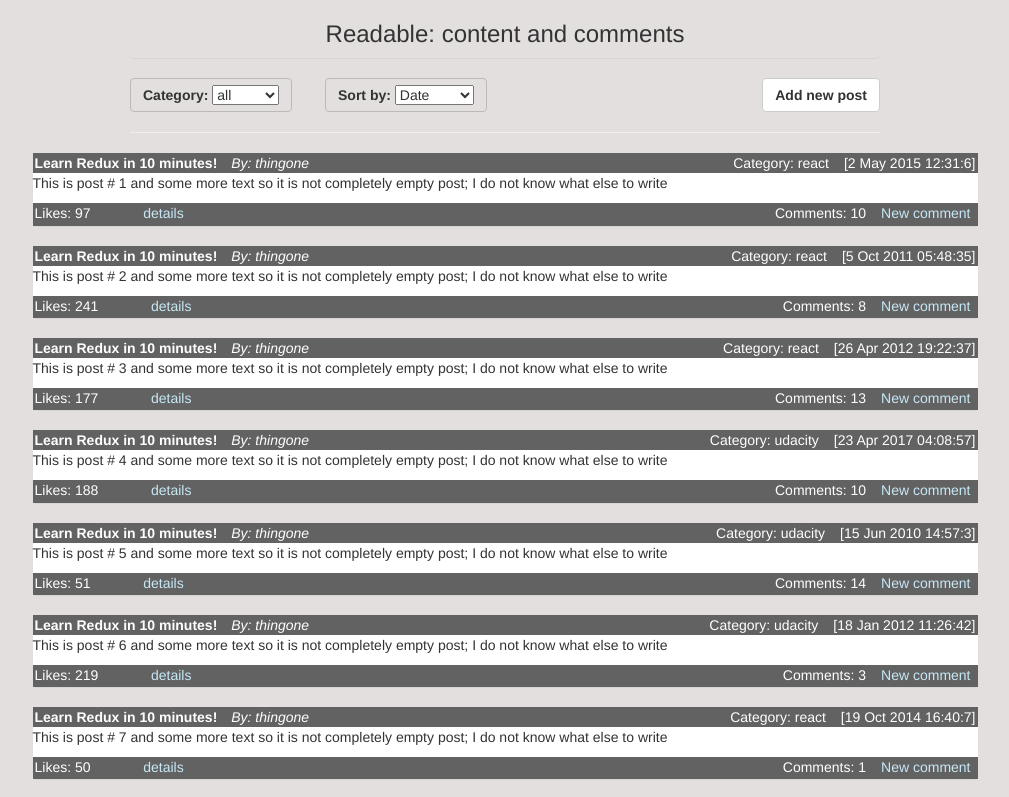
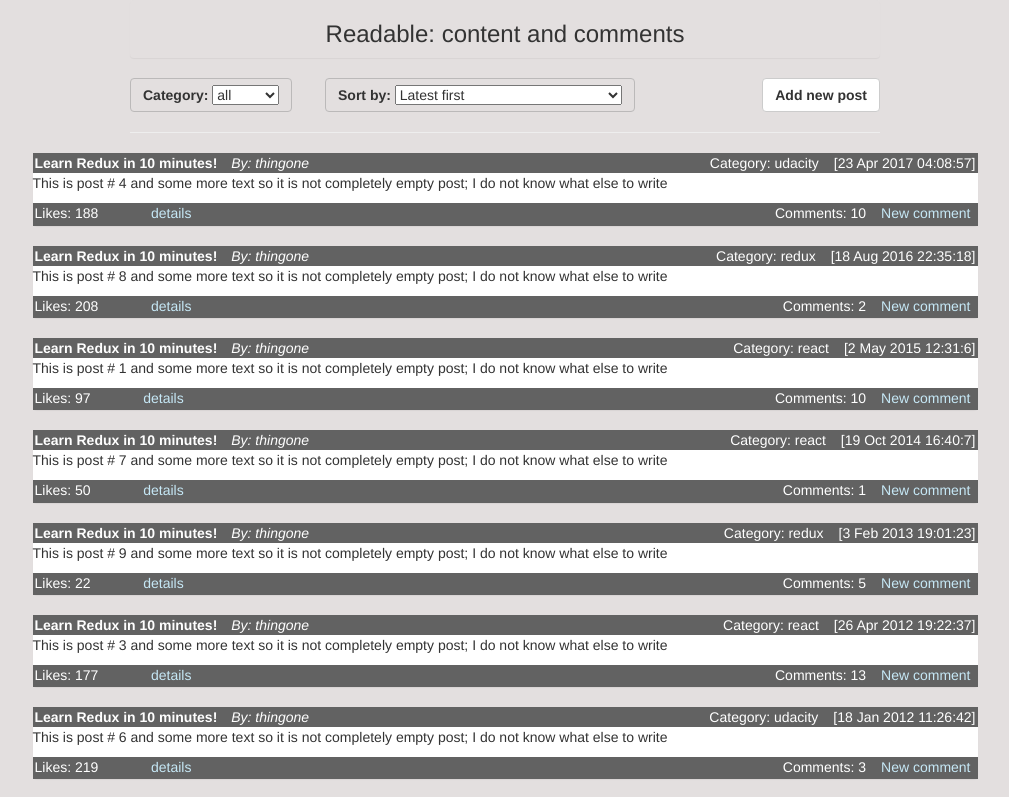
Before and after one commit to developer2020github/readable, a React (Create React App) app: page / in a window 1280 px wide. Shown: the top 797 px of the page, without its empty margins (135-1144 px from the left). Built offline with nearby package versions, Linux system fonts and the light colour scheme; a web font is replaced by a local one.

Commit message:
feat: add sorting to the main view page

```diff
--- a/src/components/MainView.js
+++ b/src/components/MainView.js
@@ -36,18 +36,82 @@ function addNumberOfComments(posts, comments){
 class MainView extends Component {
 
 	state={
-         selectedCategory: "all"
+		 selectedCategory: "all",
+		 sortBy: "date_desc"
 	}
 
 
 	handleCategorySelect=(e)=>{
-		console.log("category is now selected");
-		console.log(e.target.value);
 		this.setState({selectedCategory: e.target.value});
 	}
 
+	handleSortSelect = (e)=>{
 
-	render() {
+		this.setState({sortBy: e.target.value})
+	}
+
+	sortByDateAscComparator=(p1, p2)=>{
+		if (p1.timestamp>p2.timestamp){
+			return 1;
+		}else if (p1.timestamp<p2.timestamp){
+			return -1;
+		}
+		return 0;
+	}
+
+	sortByDateDescComparator=(p1, p2)=>{
+		return -this.sortByDateAscComparator(p1, p2);
+	}
+
+	sortByScoreAscComparator=(p1, p2)=>{
+		if(p1.voteScore>p2.voteScore){
+			return 1;
+		}else if (p1.voteScore<p2.voteScore){
+			return -1;
+		}
+		return 0;
+	}
+
+	sortByScoreDescComparator=(p1, p2)=>{
+		return -this.sortByScoreAsc(p1, p2);
+	}
+
+	sortByNumberOfCommentsAscComparator=(p1, p2)=>{
+
+		if(p1.numberOfComments>p2.numberOfComments){
+			return 1;
+		}else if (p1.numberOfComments<p2.numberOfComments){
+			return -1;
+		}
+		return 0;
+	}
+
+	sortByNumberOfCommentsDescComparator=(p1,p2)=>{
+		return -this.sortByNumberOfCommentsAscComparator(p1, p2);
+	}
+
+
+	getSortComparator=()=>{
+
+		switch (this.state.sortBy){
+			case "date_desc":
+				return this.sortByDateDescComparator;
+			case "date_asc":
+				return this.sortByDateAscComparator;
+			case "score_desc":
+				return this.sortByScoreDescComparator;
+			case "score_asc":
+				return this.sortByScoreAscComparator;
+			case "comments_desc":
+				return this.sortByNumberOfCommentsDescComparator;
+			case "comments_asc":
+				return this.sortByNumberOfCommentsAscComparator;
+			default:
+				return this.sortByDateDescComparator;
+		}
+	}
+
+	render(){
 
 		let comments = this.props.comments;
 		let posts = addNumberOfComments(this.props.posts, comments);
@@ -57,6 +121,9 @@ class MainView extends Component {
 					return (p.category===this.state.selectedCategory||this.state.selectedCategory==="all")
 				 }
 		)
+
+		let sortComparator = this.getSortComparator();
+		let sortedPosts = filteredPosts.sort(sortComparator);
 
 		return (
 			<div className="container">
@@ -76,10 +143,14 @@ class MainView extends Component {
 					<div className="col-md-2">
 						<div className="btn-panel">
 							<span className="control-style">Sort by: </span>
-							<select className="selectpicker">
-								<option>Date</option>
-								<option>Score</option>
-								<option>Category</option>
+							<select className="selectpicker" onChange={this.handleSortSelect}>
+
+								<option value="date_desc">Latest first</option>
+								<option value="date_asc">Oldest first</option>
+								<option value="score_desc">Score high to low</option>
+								<option value="score_asc">Score low to high</option>
+								<option value="comments_desc">Number of comments high to low</option>
+								<option value="comments_asc">Number of comments low to high</option>
 							</select>
 						</div>
 					</div>
@@ -95,7 +166,7 @@ class MainView extends Component {
 				<div className="row">
 					<div className="col-md-10 col-md-offset-1">
 
-						{filteredPosts.map((p)=> {
+						{sortedPosts.map((p)=> {
 							return <PostViewSmall mainView={true} key={p.id} post={p}/>;
 						})}
 
--- a/src/tests/populateStore.js
+++ b/src/tests/populateStore.js
@@ -6,7 +6,7 @@ function addCategories(store){
 }
 
 function addPostsAndComments(store){
-   let postsAndComments = getCommentstAndPosts(25, 0, 15);
+   let postsAndComments = getCommentstAndPosts(9, 0, 15);
    //console.log("posts and comments");
    //console.log(postsAndComments);
 
```
